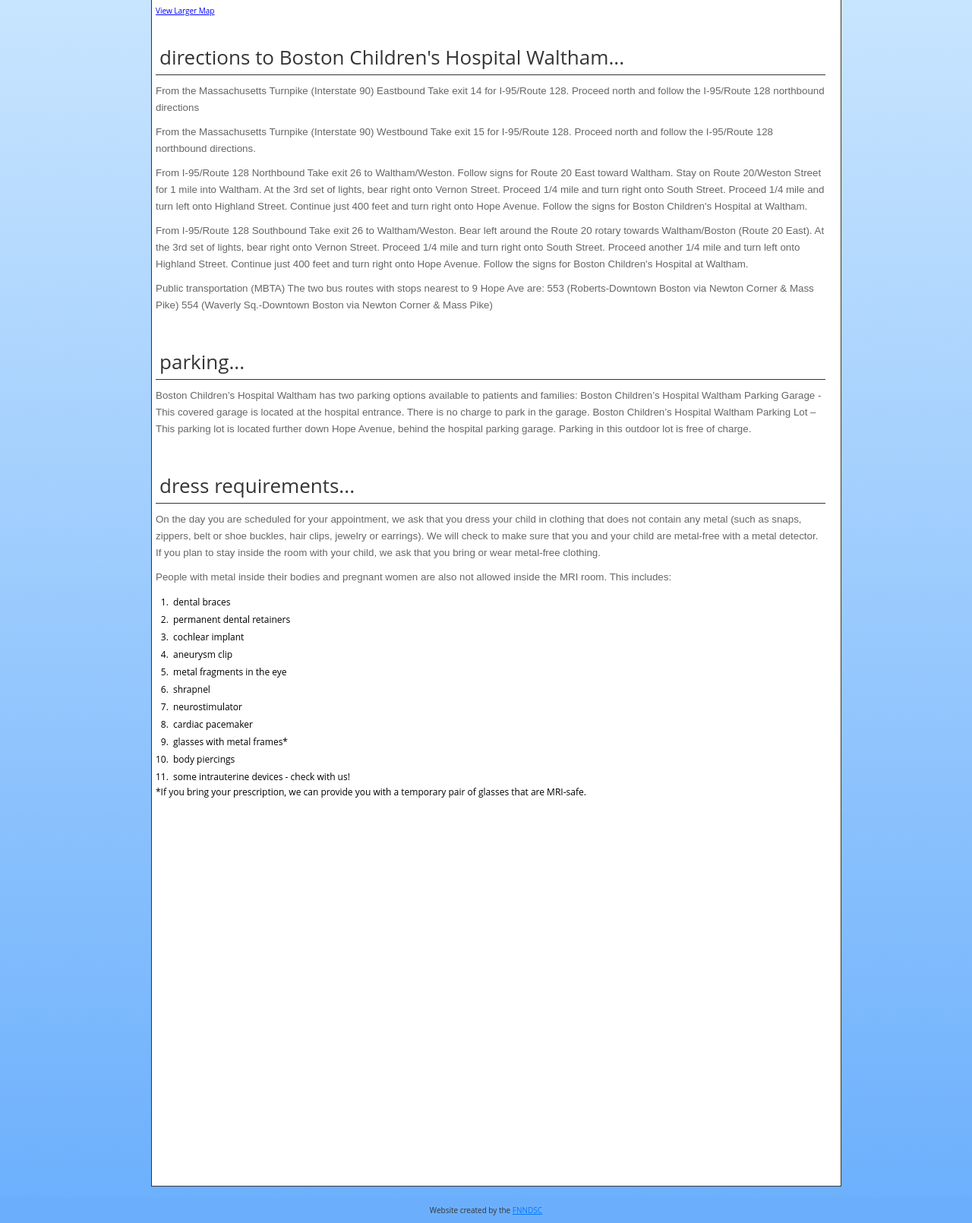
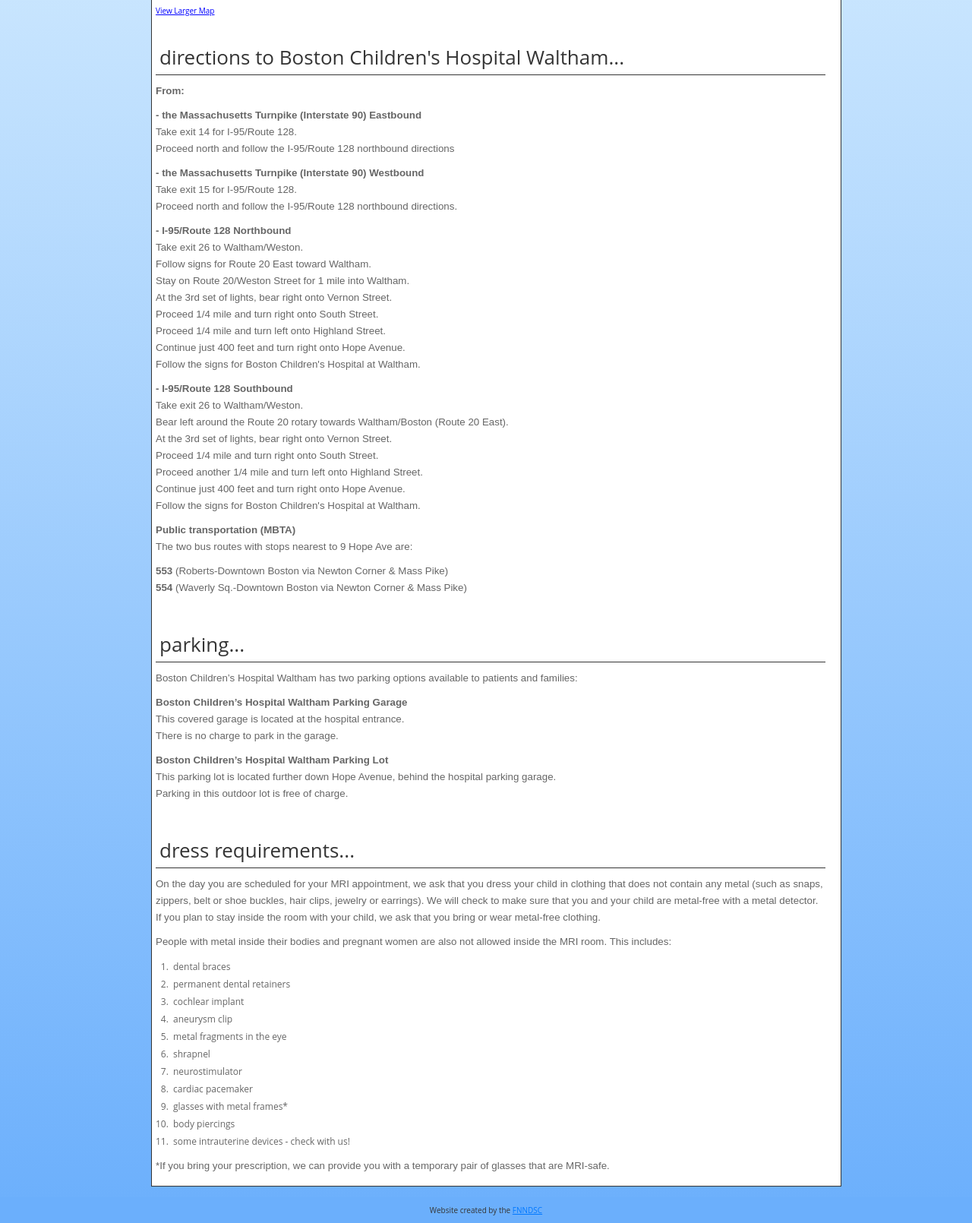
Before and after one commit to rudolphpienaar/plagio, a PHP site: page /preparingForYourStudyVisit.php in a window 1280 px wide. Shown: the part 699-2309 px from the top of the page at 76% size. Run offline with PHP 8.4, Linux system fonts and the light colour scheme; some libraries are stand-ins or nearby versions.

Commit message:
some tunning

```diff
--- a/css/style.css
+++ b/css/style.css
@@ -84,7 +84,7 @@
 #left .alignleft {float:left;}
 #left .alignright {float:right;}
 
-#left ol {padding-left:20px;}
+#left ol {padding-left:20px; color: #666}
 #left ol li {padding:3px;}
 #left ul {padding:10px; color:#666666;}
 #left ul li {padding:3px; display:block; border-bottom:dashed 1px #099;}
--- a/preparingForYourStudyVisit.php
+++ b/preparingForYourStudyVisit.php
@@ -1,7 +1,16 @@
 <?php
+
+if(isset($_GET['IECheck'])){
+  $iecheck = $_GET['IECheck'];
+}
+else{
+  $iecheck = 1;
+}
 
 $content = file_get_contents("templates/preparingForYourStudyVisit.html");
 
+// add IECheck
+$content = str_replace('${IECHECK}', $iecheck, $content);
 // add footer
 $content = str_replace('${FOOTER}', file_get_contents("templates/footer.html"), $content);
 
--- a/templates/preparingForYourStudyVisit.html
+++ b/templates/preparingForYourStudyVisit.html
@@ -12,12 +12,12 @@
 <div id="topbar">
 	<div id="TopSection">
 		<ul id="topmenu">
-			<li><a href="index.php">home</a></li>
-			<li><a href="ourStudy.php">our study</a></li>
-			<li><a href="whoWeAre.php">who we are</a></li>
-			<li class="active"><a href="preparingForYourStudyVisit.php">preparing your visit</a></li>
-			<li><a href="whatToExpectDuringYourStudyVisit.php">what to expect</a></li>
-			<li><a href="contactUs.php">contact us</a></li>
+			<li><a href="index.php?IECheck=${IECHECK}">home</a></li>
+			<li><a href="ourStudy.php?IECheck=${IECHECK}">our study</a></li>
+			<li><a href="whoWeAre.php?IECheck=${IECHECK}">who we are</a></li>
+			<li class="active"><a href="preparingForYourStudyVisit.php?IECheck=${IECHECK}">preparing your visit</a></li>
+			<li><a href="whatToExpectDuringYourStudyVisit.php?IECheck=${IECHECK}">what to expect</a></li>
+			<li><a href="contactUs.php?IECheck=${IECHECK}">contact us</a></li>
 		</ul>
 	</div>
 </div>
@@ -48,48 +48,49 @@
 <div id="directions">
     <div class="fixednav"></div>
 <h2><a href="#">directions to Boston Children's Hospital Waltham... </a></h2>
-
+<p><b>From:</b></p>
 <p>
-From the Massachusetts Turnpike (Interstate 90) Eastbound
-Take exit 14 for I-95/Route 128.
+<b>- the Massachusetts Turnpike (Interstate 90) Eastbound</b></br>
+Take exit 14 for I-95/Route 128.</br>
 Proceed north and follow the I-95/Route 128 northbound directions
 </p>
 
 <p>
-From the Massachusetts Turnpike (Interstate 90) Westbound
-Take exit 15 for I-95/Route 128.
+<b>- the Massachusetts Turnpike (Interstate 90) Westbound</b></br>
+Take exit 15 for I-95/Route 128.</br>
 Proceed north and follow the I-95/Route 128 northbound directions.
 </p>
 
 <p>
-From I-95/Route 128 Northbound
-Take exit 26 to Waltham/Weston.
-Follow signs for Route 20 East toward Waltham.
-Stay on Route 20/Weston Street for 1 mile into Waltham.
-At the 3rd set of lights, bear right onto Vernon Street.
-Proceed 1/4 mile and turn right onto South Street.
-Proceed 1/4 mile and turn left onto Highland Street.
-Continue just 400 feet and turn right onto Hope Avenue.
-Follow the signs for Boston Children's Hospital at Waltham.
+<b>- I-95/Route 128 Northbound</b></br>
+Take exit 26 to Waltham/Weston.</br>
+Follow signs for Route 20 East toward Waltham.</br>
+Stay on Route 20/Weston Street for 1 mile into Waltham.</br>
+At the 3rd set of lights, bear right onto Vernon Street.</br>
+Proceed 1/4 mile and turn right onto South Street.</br>
+Proceed 1/4 mile and turn left onto Highland Street.</br>
+Continue just 400 feet and turn right onto Hope Avenue.</br>
+Follow the signs for Boston Children's Hospital at Waltham.</br>
 </p>
 
 <p>
-From I-95/Route 128 Southbound
-Take exit 26 to Waltham/Weston.
-Bear left around the Route 20 rotary towards Waltham/Boston (Route 20 East).
-At the 3rd set of lights, bear right onto Vernon Street.
-Proceed 1/4 mile and turn right onto South Street.
-Proceed another 1/4 mile and turn left onto Highland Street.
-Continue just 400 feet and turn right onto Hope Avenue.
-Follow the signs for Boston Children's Hospital at Waltham.
+<b>- I-95/Route 128 Southbound</b></br>
+Take exit 26 to Waltham/Weston.</br>
+Bear left around the Route 20 rotary towards Waltham/Boston (Route 20 East).</br>
+At the 3rd set of lights, bear right onto Vernon Street.</br>
+Proceed 1/4 mile and turn right onto South Street.</br>
+Proceed another 1/4 mile and turn left onto Highland Street.</br>
+Continue just 400 feet and turn right onto Hope Avenue.</br>
+Follow the signs for Boston Children's Hospital at Waltham.</br>
+</p>
+
+<p><b>Public transportation (MBTA)</b></br>
+The two bus routes with stops nearest to 9 Hope Ave are:
 </p>
 
 <p>
-Public transportation (MBTA)
-The two bus routes with stops nearest to 9 Hope Ave are:
-
-553 (Roberts-Downtown Boston via Newton Corner & Mass Pike)
-554 (Waverly Sq.-Downtown Boston via Newton Corner & Mass Pike)
+<b>553</b> (Roberts-Downtown Boston via Newton Corner & Mass Pike)</br>
+<b>554</b> (Waverly Sq.-Downtown Boston via Newton Corner & Mass Pike)</br>
 </p>
 
 </div>
@@ -99,11 +100,9 @@
 <h2><a href="#">parking... </a></h2>
 
 <p>
-Boston Children’s Hospital Waltham has two parking options available to patients and families:
-
-Boston Children’s Hospital Waltham Parking Garage -  This covered garage is located at the hospital entrance.  There is no charge to park in the garage.
-
-Boston Children’s Hospital Waltham Parking Lot – This parking lot is located further down Hope Avenue, behind the hospital parking garage. Parking in this outdoor lot is free of charge.
+Boston Children’s Hospital Waltham has two parking options available to patients and families:<br/>
+<p><b>Boston Children’s Hospital Waltham Parking Garage</b></br>This covered garage is located at the hospital entrance.</br>There is no charge to park in the garage.</p>
+<p><b>Boston Children’s Hospital Waltham Parking Lot</b></br>This parking lot is located further down Hope Avenue, behind the hospital parking garage.</br>Parking in this outdoor lot is free of charge.</p>
 </p>
 
 </div>
@@ -112,12 +111,13 @@
     <div class="fixednav"></div>
 <h2><a href="#">dress requirements... </a></h2>
 <p>
-On the day you are scheduled for your appointment, we ask that you dress your child in clothing that does not contain any metal (such as snaps, zippers, belt or shoe buckles, hair clips, jewelry or earrings). We will check to make sure that you and your child are metal-free with a metal detector.
+On the day you are scheduled for your MRI appointment, we ask that you dress your child in clothing that does not contain any metal (such as snaps, zippers, belt or shoe buckles, hair clips, jewelry or earrings). We will check to make sure that you and your child are metal-free with a metal detector.
 
 If you plan to stay inside the room with your child, we ask that you bring or wear metal-free clothing.
 </p>
 <p>
 People with metal inside their bodies and pregnant women are also not allowed inside the MRI room. This includes:
+</p>
 <ol>
 <li>dental braces</li>
 <li>permanent dental retainers</li>
@@ -131,6 +131,7 @@
 <li>body piercings </li>
 <li>some intrauterine devices - check with us!</li>
 </ol>
+<p>
 *If you bring your prescription, we can provide you with a temporary pair of glasses that are MRI-safe.
 </p>
 </div>
```
Also changed, not shown: other parts of css/style.css (+54 -4 lines), contactUs.php (+10 -0 lines), index.php (+28 -1 lines), ourStudy.php (+9 -0 lines), templates/contactUs.html (+9 -6 lines), templates/home.html (+13 -10 lines), templates/ourStudy.html (+13 -7 lines), templates/overlay.html (added, +42 -0 lines), templates/whatToExpectDuringYourStudyVisit.html (+6 -6 lines), templates/whoWeAre.html (+6 -6 lines), whatToExpectDuringYourStudyVisit.php (+9 -0 lines), whoWeAre.php (+10 -0 lines).
